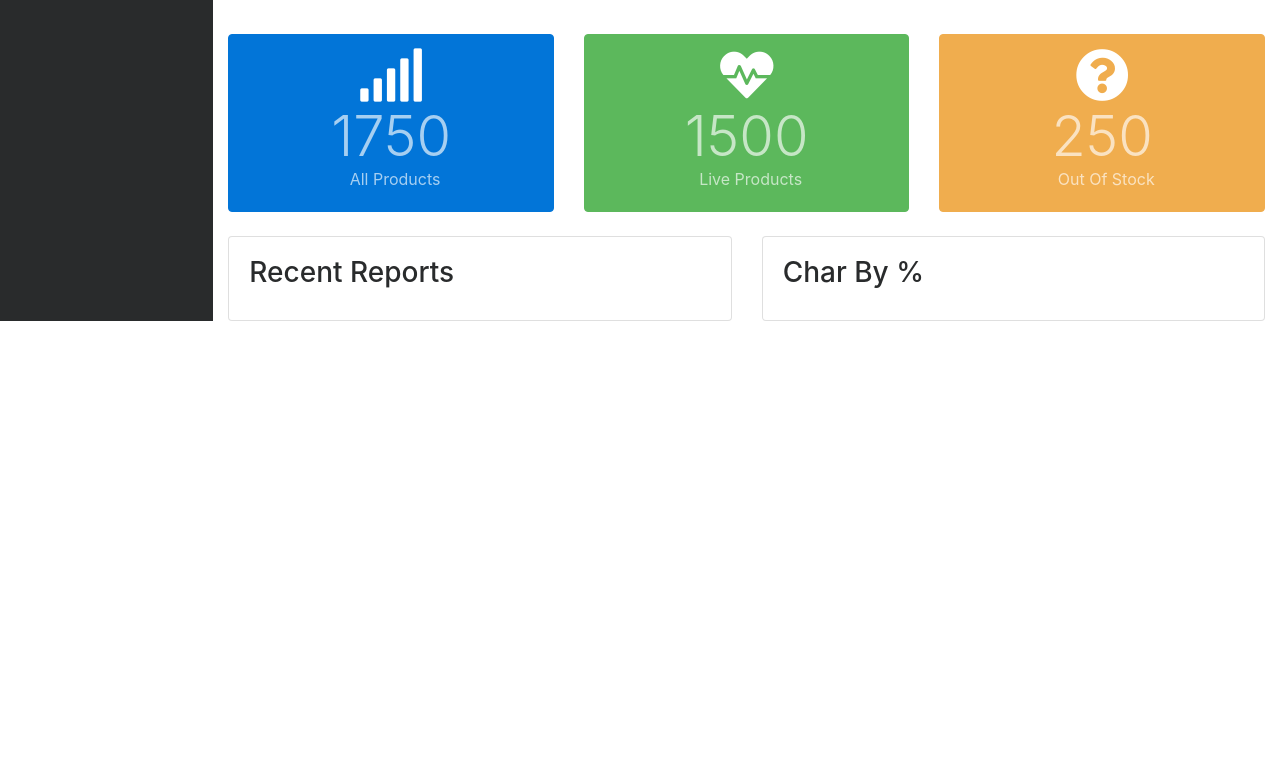
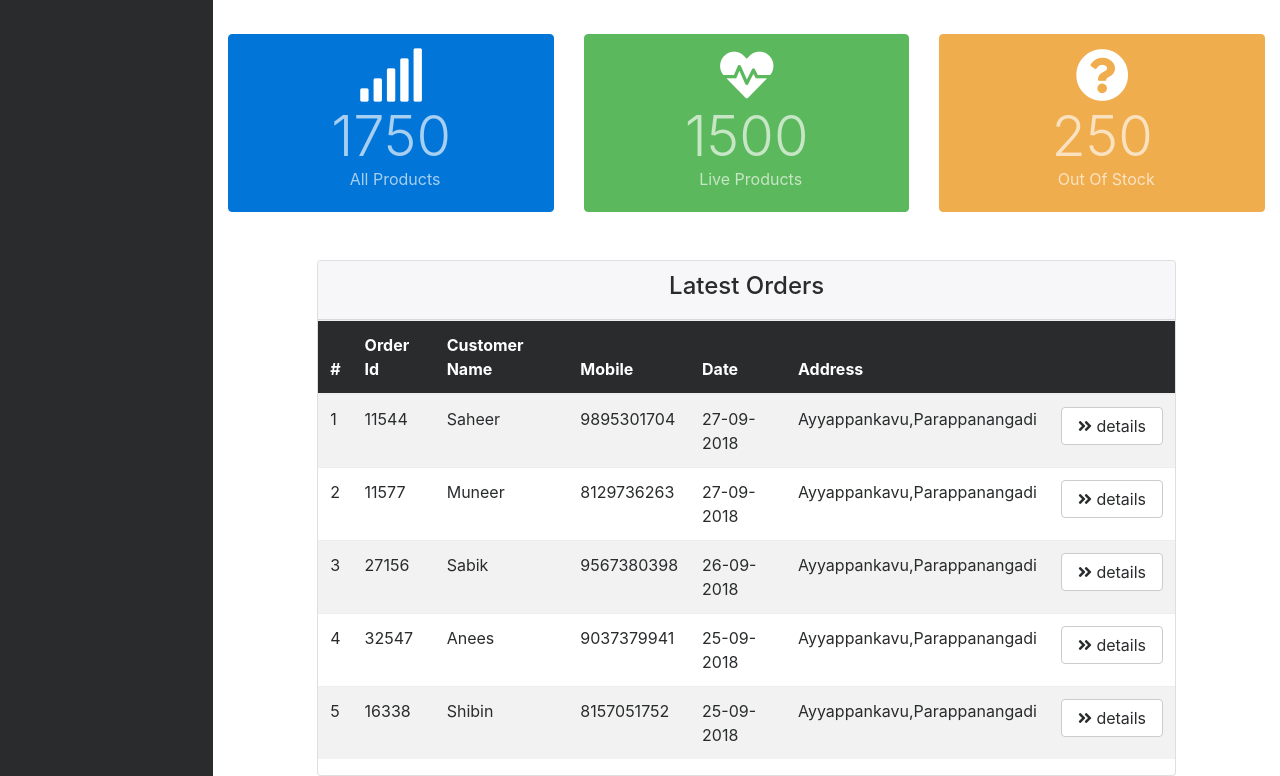
Before and after one commit to devsaheer/GFCakes, a PHP site: page / in a window 1280 px wide. Shown: the part 458-1234 px from the top of the page. Before the commit the page ends 779 px from the top, so only its background shows below. Run offline with PHP 8.4, Linux system fonts and the light colour scheme; some libraries are stand-ins or nearby versions.

Commit message:
latest orders table added

```diff
--- a/src/index.html
+++ b/src/index.html
@@ -1,12 +1,14 @@
 <!DOCTYPE html>
 <html lang="en">
+
 <head>
     <meta charset="UTF-8">
     <meta name="viewport" content="width=device-width, initial-scale=1.0">
     <meta http-equiv="X-UA-Compatible" content="ie=edge">
     <!-- <link rel="stylesheet" href="css/font-awesome.min.css">
     <link rel="stylesheet" href="css/fontawesome.min.css"> -->
-    <link rel="stylesheet" href="https://use.fontawesome.com/releases/v5.3.1/css/all.css" integrity="sha384-mzrmE5qonljUremFsqc01SB46JvROS7bZs3IO2EmfFsd15uHvIt+Y8vEf7N7fWAU" crossorigin="anonymous">
+    <link rel="stylesheet" href="https://use.fontawesome.com/releases/v5.3.1/css/all.css" integrity="sha384-mzrmE5qonljUremFsqc01SB46JvROS7bZs3IO2EmfFsd15uHvIt+Y8vEf7N7fWAU"
+        crossorigin="anonymous">
 
 
     <link rel="stylesheet" href="css/bootstrap.css">
@@ -16,6 +18,7 @@
 
     </style>
 </head>
+
 <body>
 
     <div class="row no-gutters">
@@ -30,7 +33,7 @@
 
                 <li class="nav-item"><a href="products.html" class="nav-link p-3"><i class="fas fa-birthday-cake mr-3"></i>Products</a></li>
 
-                  <li class="nav-item"><a href="categories.html"  class="nav-link p-3"><i class="fas fa-folder-open mr-3"></i>Categories</a></li>
+                <li class="nav-item"><a href="categories.html" class="nav-link p-3"><i class="fas fa-folder-open mr-3"></i>Categories</a></li>
 
                 <li class="nav-item"><a href="users.html" class="nav-link p-3"><i class="fas fa-users mr-3"></i>Users</a></li>
             </ul>
@@ -39,7 +42,8 @@
         <div class="col-md-10">
             <nav class="navbar navbar-light bg-faded navbar-toggleable-md mb-2">
                 <div class="container">
-                   <div class="navbar-toggler navbar-toggler-right" data-toggle="collapse" data-target="#navbarNav"><span class="navbar-toggler-icon"></span></div>
+                    <div class="navbar-toggler navbar-toggler-right" data-toggle="collapse" data-target="#navbarNav"><span
+                            class="navbar-toggler-icon"></span></div>
                     <div class="collapse navbar-collapse" id="navbarNav">
                         <form class="form-inline mr-auto">
                             <input type="text" class="form-control" placeholder="Search...">
@@ -75,15 +79,18 @@
 
 
                             <div class="col-md-4">
-                      <button class="btn btn-success btn-block" type="button"><i class="fas fa-plus"></i> Add Product</button>
+                                <button class="btn btn-success btn-block" data-toggle="modal" data-target="#addProductModal"
+                                    type="button"><i class="fas fa-plus"></i> Add Product</button>
                             </div>
 
                             <div class="col-md-4">
-                        <button class="btn btn-warning btn-block" type="button"><i class="fas fa-plus"></i> Add Category</button>
+                                <button class="btn btn-warning btn-block" data-toggle="modal" data-target="#addCategoryModal"
+                                    type="button"><i class="fas fa-plus"></i> Add Category</button>
                             </div>
 
                             <div class="col-md-4">
-                        <button class="btn btn-primary btn-block" type="button"><i class="fas fa-plus"></i> Add User</button>
+                                <button class="btn btn-primary btn-block" data-toggle="modal" data-target="#addUserModal"
+                                    type="button"><i class="fas fa-plus"></i> Add User</button>
                             </div>
                         </div>
                     </div>
@@ -167,41 +174,226 @@
 
                 </section>
 
-               <!-- STATISTICS -->
-
-               <section id="statistics" class="mt-4">
+                <!-- ORDERS -->
+    <section id="orders" class="mt-5">
         <div class="container">
             <div class="row">
-                           <div class="col-md-6 bg-white">
+                <div class="col-md-10 offset-md-1">
                     <div class="card">
-                                   <div class="card-block">
-                                       <h3 class="card-title">
-                                           Recent Reports
-                                       </h2>
+                        <div class="card-header text-center">
+                            <h4>Latest Orders</h4>
+                        </div>
+                        <table class="table table-striped">
+                            <thead class="thead-inverse">
+                                <tr>
+                                    <th>#</th>
+                                    <th>Order Id</th>
+                                    <th>Customer Name</th>
+                                    <th>Mobile</th>
+                                    <th>Date</th>
+                                    <th>Address</th>
+                                    <th></th>
+                                </tr>
+                            </thead>
+                            <tbody>
+                            </tbody>
+                                    <tr>
+                                        <td scope="row">1</td>
+                                        <td>11544</td>
+                                        <td>Saheer</td>
+                                        <td>9895301704</td>
+                                        <td>27-09-2018</td>
+                                        <td>Ayyappankavu,Parappanangadi</td>
+                                        <td><a href="details.html" class="btn btn-secondary"><i class="fas fa-angle-double-right"></i> details</a></td>
+                                    </tr>
+                                    <tr>
+                                        <td scope="row">2</td>
+                                        <td>11577</td>
+                                        <td>Muneer</td>
+                                        <td>8129736263</td>
+                                        <td>27-09-2018</td>
+                                        <td>Ayyappankavu,Parappanangadi</td>
+                                        <td><a href="details.html" class="btn btn-secondary"><i class="fas fa-angle-double-right"></i> details</a></td>
+                                    </tr>
+                                    <tr>
+                                        <td scope="row">3</td>
+                                        <td>27156</td>
+                                        <td>Sabik</td>
+                                        <td>9567380398</td>
+                                        <td>26-09-2018</td>
+                                        <td>Ayyappankavu,Parappanangadi</td>
+                                        <td><a href="details.html" class="btn btn-secondary"><i class="fas fa-angle-double-right"></i> details</a></td>
+                                    </tr>
+                                    <tr>
+                                        <td scope="row">4</td>
+                                        <td>32547</td>
+                                        <td>Anees</td>
+                                        <td>9037379941</td>
+                                        <td>25-09-2018</td>
+                                        <td>Ayyappankavu,Parappanangadi</td>
+                                        <td><a href="details.html" class="btn btn-secondary"><i class="fas fa-angle-double-right"></i> details</a></td>
+                                    </tr>
+                                    <tr>
+                                        <td scope="row">5</td>
+                                        <td>16338</td>
+                                        <td>Shibin</td>
+                                        <td>8157051752</td>
+                                        <td>25-09-2018</td>
+                                        <td>Ayyappankavu,Parappanangadi</td>
+                                        <td><a href="details.html" class="btn btn-secondary"><i class="fas fa-angle-double-right"></i> details</a></td>
+                                    </tr>
+
+                        </table>
+                    </div>
+                </div>
+            </div>
+        </div>
+    </section>
+
+
+    <!-- ADD PRODUCT MODAL -->
+    <div class="modal fade" id="addProductModal">
+        <div class="modal-dialog modal-lg">
+            <div class="modal-content">
+                <div class="modal-header bg-success text-white">
+                    <h5 class="modal-title" id="addProductModalLabel">Add Product</h5>
+                    <button class="close" data-dismiss="modal"><span>&times;</span></button>
+                </div>
+                <div class="modal-body">
+                    <form>
+                        <div class="form-group">
+                            <label for="productName" class="form-control-label">Product Name</label>
+                            <input type="text" class="form-control" name="productName">
+                        </div>
+                        <div class="form-group">
+                            <label type="text" for="category" class="form-control-label">Category</label>
+                            <select class="form-control" name="category" id="">
+                                <option value="">Layer Cakes</option>
+                                <option value="">Pound Cakes</option>
+                                <option value="">Sponge Cakes</option>
+                                <option value="">Chocolate Cakes</option>
+
+                            </select>
+                        </div>
+
+                        <div class="form-group"><label for="productPrice" class="form-control-label">Product Price</label>
+                            <div class="input-group">
+                                <span class="input-group-addon">RS</span>
+                                <input type="text" class="form-control">
+                            </div>
+                        </div>
+                        <div class="form-group"><label for="productOfferPrice" class="form-control-label">Product Offer
+                                Price</label>
+                            <div class="input-group">
+                                <span class="input-group-addon">RS</span>
+                                <input type="text" class="form-control">
+                            </div>
+                        </div>
+
+                        <div class="form-group bg-faded p-3">
+                            <label for="file">Product Image 1</label>
+                            <input type="file" class="form-control-file" id="file">
+                            <small id="fileHelp" class="form-text text-muted">Max Size 3MB</small>
+                        </div>
+                        <div class="form-group bg-faded p-3">
+                            <label for="file">Product Image 2</label>
+                            <input type="file" class="form-control-file" id="file">
+                            <small id="fileHelp" class="form-text text-muted">Max Size 3MB</small>
+                        </div>
+                        <div class="form-group bg-faded p-3">
+                            <label for="file">Product Image 3</label>
+                            <input type="file" class="form-control-file" id="file">
+                            <small id="fileHelp" class="form-text text-muted">Max Size 3MB</small>
+                        </div>
+
+                        <div class="form-group">
+                            <label for="productDescription">Product Description</label>
+                            <textarea name="editor1" id="" class="form-control"></textarea>
+                        </div>
+
+                        <div class="modal-footer">
+                            <button class="btn btn-secondary" data-dismiss="modal">Close</button>
+                            <button class="btn btn-success" data-dismiss="modal">Add Product</button>
+                        </div>
+
+
+                    </form>
+                </div>
             </div>
         </div>
     </div>
 
-                             <div class="col-md-6 bg-white">
-                                    <div class="card">
-                                        <div class="card-block">
-                                            <h3 class="card-title">
-                                                Char By %
-                                            </h2>
+    <!-- ADD CATEGORY MODAL LABEL -->
+    <div class="modal fade" id="addCategoryModal">
+        <div class="modal-dialog modal-lg">
+            <div class="modal-content">
+                <div class="modal-header bg-warning text-white">
+                    <h5 class="addCategoryModalLabel">Add Category</h5>
+                    <button class="close" data-dismiss="modal"><span>&times;</span></button>
+                </div>
+                <div class="modal-body">
+                    <form>
+                        <div class="form-group">
+                            <label for="categoryName" class="form-control-label">Category Name</label>
+                            <input type="text" class="form-control" id="categoryName">
+                        </div>
+                    </form>
+                </div>
+                <div class="modal-footer">
+                    <button class="btn btn-secondary" data-dismiss="modal">Close</button>
+                    <button class="btn btn-warning" data-dismiss="modal">Add Category</button>
+
+                </div>
+            </div>
         </div>
     </div>
 
+    <!-- ADD USER MODAL -->
+    <div class="modal fade" id="addUserModal">
+        <div class="modal-dialog modal-lg">
+            <div class="modal-content">
+                <div class="modal-header bg-primary text-white">
+                    <h5 class="modal-title" id="addUserModalLabel">Add User</h5>
+                    <button class="close" data-dismiss="modal"><span>&times;</span></button>
                 </div>
+
+                <div class="modal-body">
+                    <form>
+                        <div class="form-group">
+                            <label for="userName" class="form-control-label">Name</label>
+                            <input class="form-control" type="text">
                         </div>
-               </section>
+                        <div class="form-group">
+                            <label for="userEmail" class="form-control-label">Email</label>
+                            <input class="form-control" type="email">
                         </div>
+                        <div class="form-group">
+                            <label for="password" class="form-control-label">Password</label>
+                            <input class="form-control" type="password">
+                        </div>
+                        <div class="form-group">
+                            <label for="password2" class="form-control-label">Confirm Password</label>
+                            <input class="form-control" type="password">
+                        </div>
+                    </form>
+                </div>
+
+                <div class="modal-footer">
+                    <button class="btn btn-secondary" data-dismiss="modal">Close</button>
+                    <button class="btn btn-primary" data-dismiss="modal">Add User</button>
 
                 </div>
             </div>
-
+        </div>
+    </div>
 
     <script src="js/jquery.min.js"></script>
     <script src="js/tether.min.js"></script>
     <script src="js/bootstrap.min.js"></script>
+    <script src="https://cdn.ckeditor.com/4.10.1/standard/ckeditor.js"></script>
+    <script>
+        CKEDITOR.replace('editor1');
+    </script>
 </body>
+
 </html>
```
Also changed, not shown: package-lock.json, src/css/style.css (line endings or trailing spaces). Lines whose indentation alone changed are shown as unchanged.
